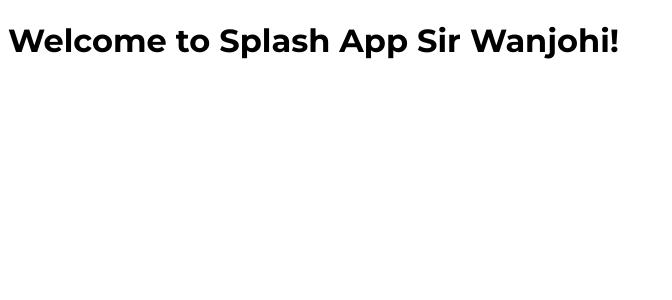
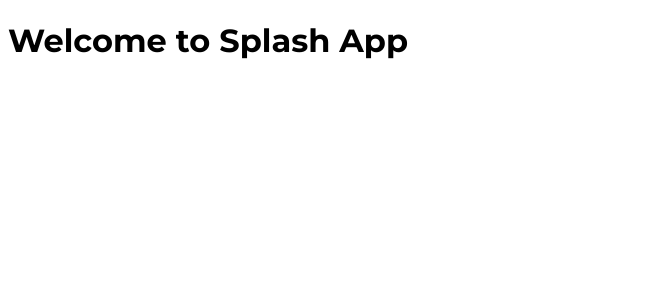
Before and after one commit to Realgke/alx-project-0x03-setup, a Next.js app in the folder alx-project-0x03/: page / in a window 1280 px wide. Shown: the top 300 px of the page, without its empty margins (0-672 px from the left). Built offline with nearby package versions, Linux system fonts and the light colour scheme.

Commit message:
modified index page

```diff
--- a/alx-project-0x03/pages/index.tsx
+++ b/alx-project-0x03/pages/index.tsx
@@ -2,7 +2,7 @@
 const Home = () =>{
   return(
     <div>
-      <h1>Welcome to Splash App Sir Wanjohi! </h1>
+      <h1>Welcome to Splash App</h1>
     </div>
   )
 }
```
